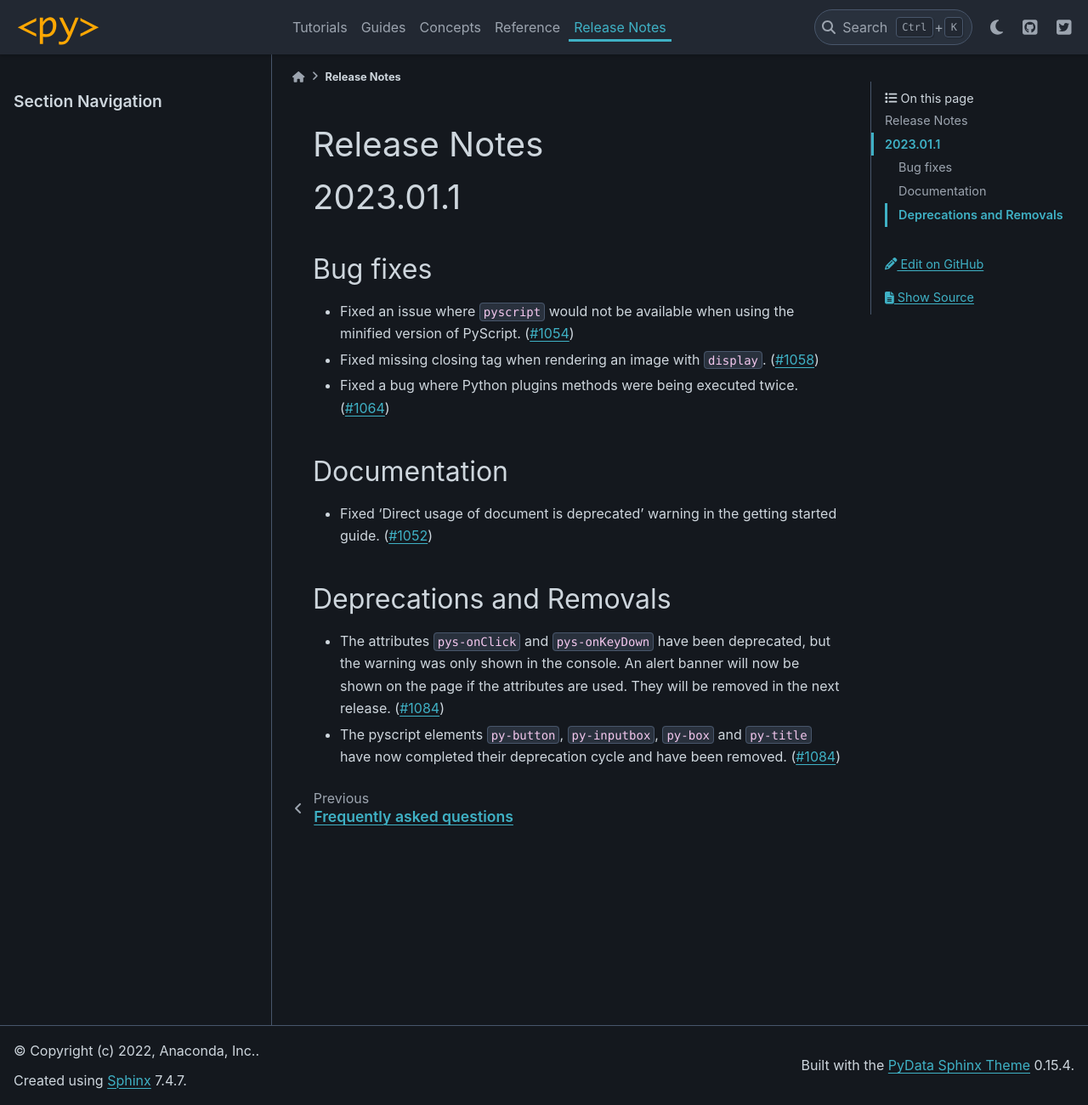
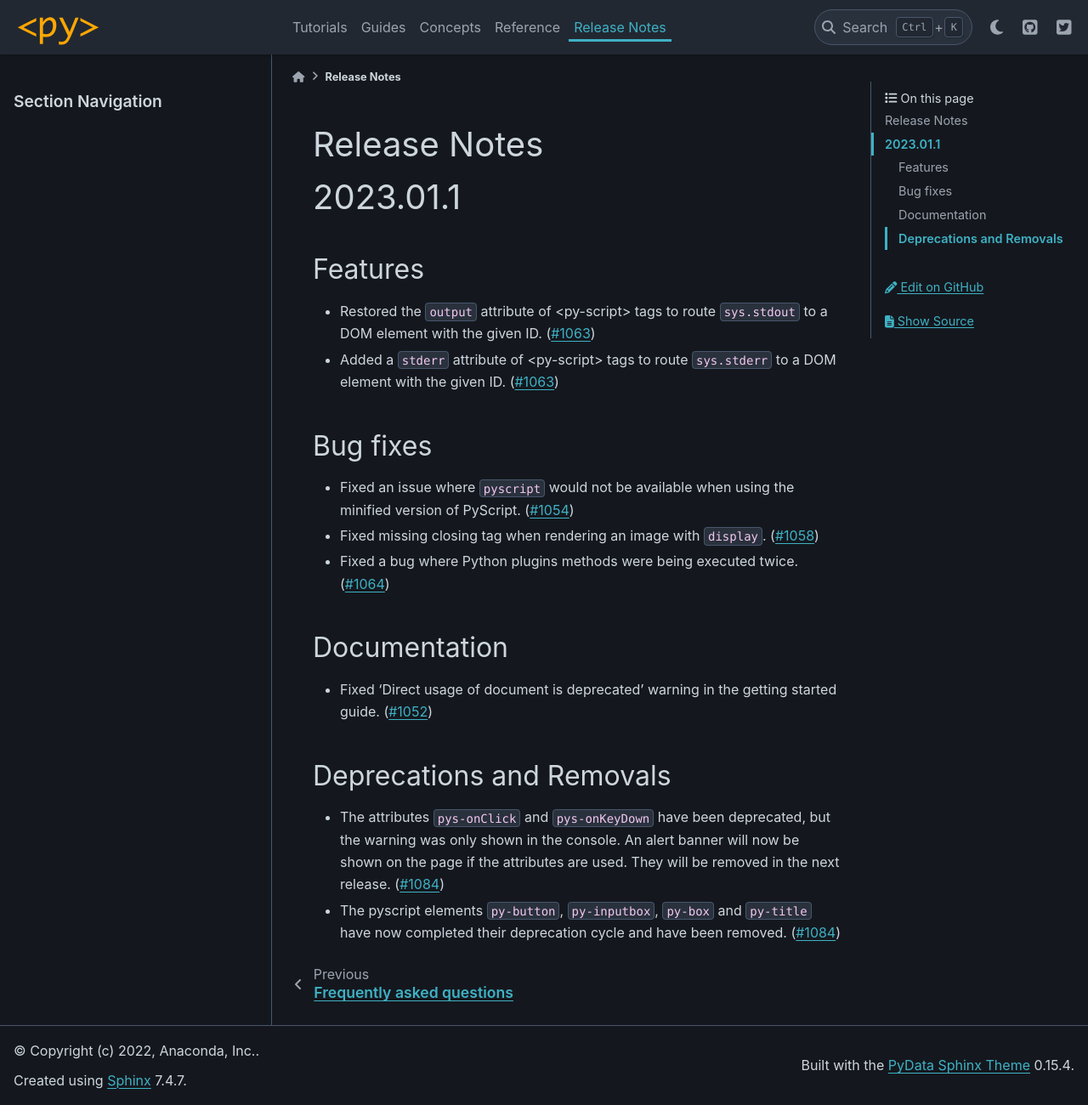
Before and after one commit to pyscript/pyscript, a Sphinx documentation site: the page built from docs/changelog.md, in a window 1280 px wide and 1300 px high. Shown: the whole window at 85% size. Built offline with Sphinx 7.4.7 and the PyData theme 0.15.4, drawn with Linux system fonts in a browser that asks for light colours.

Commit message:
Add changelog entry

```diff
--- a/docs/changelog.md
+++ b/docs/changelog.md
@@ -2,6 +2,12 @@
 
 2023.01.1
 =========
+
+Features
+--------
+
+- Restored the `output` attribute of &lt;py-script&gt; tags to route `sys.stdout` to a DOM element with the given ID. ([#1063](https://github.com/pyscript/pyscript/pull/1063))
+- Added a `stderr` attribute of &lt;py-script&gt; tags to route `sys.stderr` to a DOM element with the given ID. ([#1063](https://github.com/pyscript/pyscript/pull/1063))
 
 Bug fixes
 ---------
```
